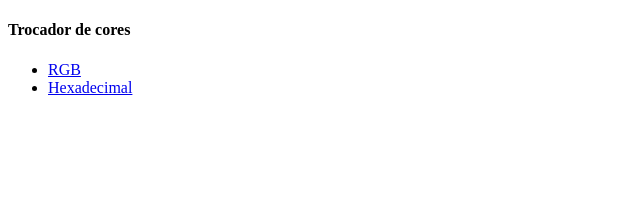
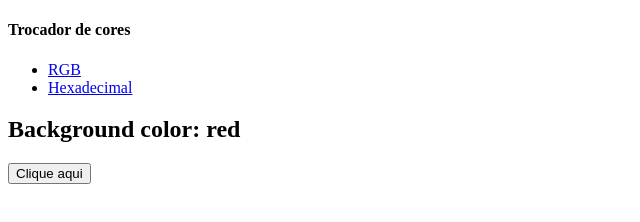
Before and after one commit to cristianosbarbosadev/JAVASCRIPT-PORTFOLIO, a plain HTML site: page Trocador de cores/index.html in a window 1280 px wide. Shown: the whole page, without its empty margins (0-640 px from the left). Drawn offline with Linux system fonts and the light colour scheme.

Commit message:
Estrutura index
 - main

```diff
--- a/Trocador de cores/index.html
+++ b/Trocador de cores/index.html
@@ -16,5 +16,11 @@
       </ul>
     </div>
   </nav>
+  <main>
+    <div class="container">
+      <h2>Background color: <span class="color">red</span></h2>
+      <button class="btn btn__txt" id="btn">Clique aqui</button>
+    </div>
+  </main>
 </body>
 </html>
```
